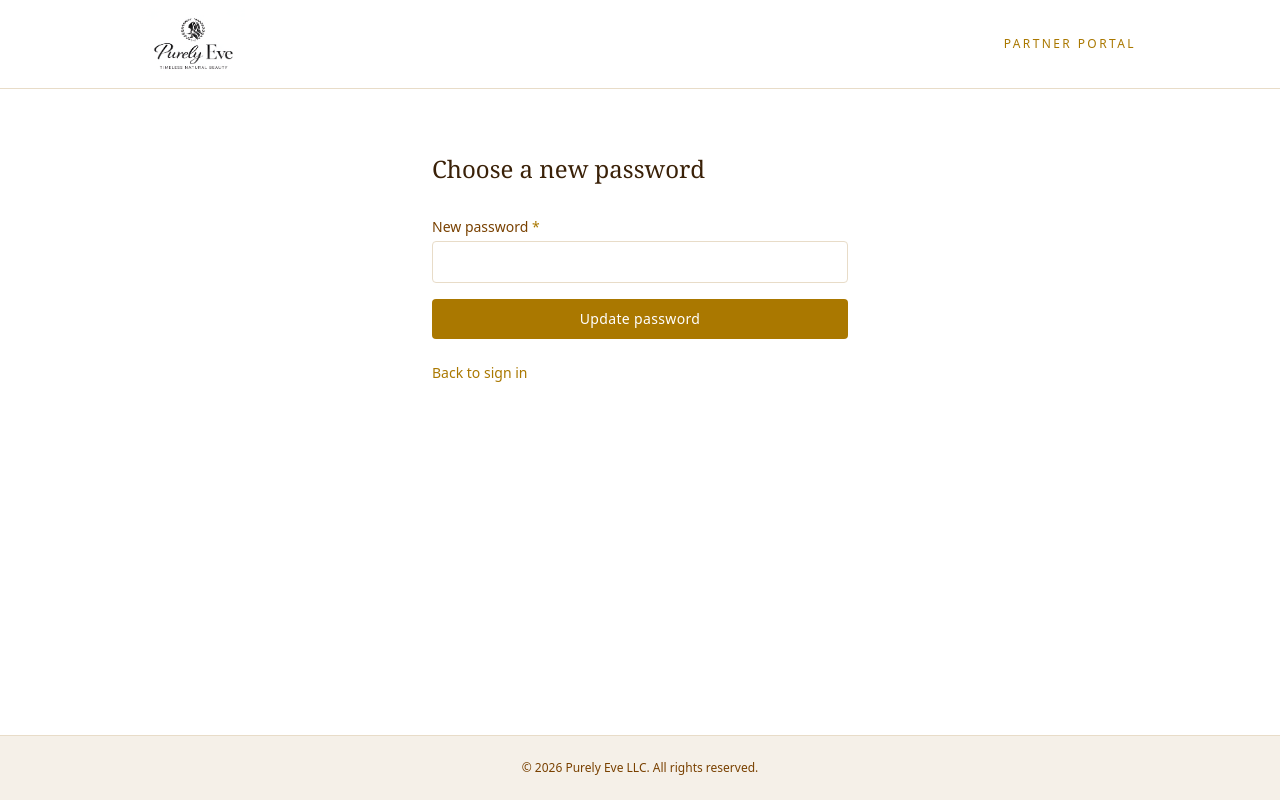
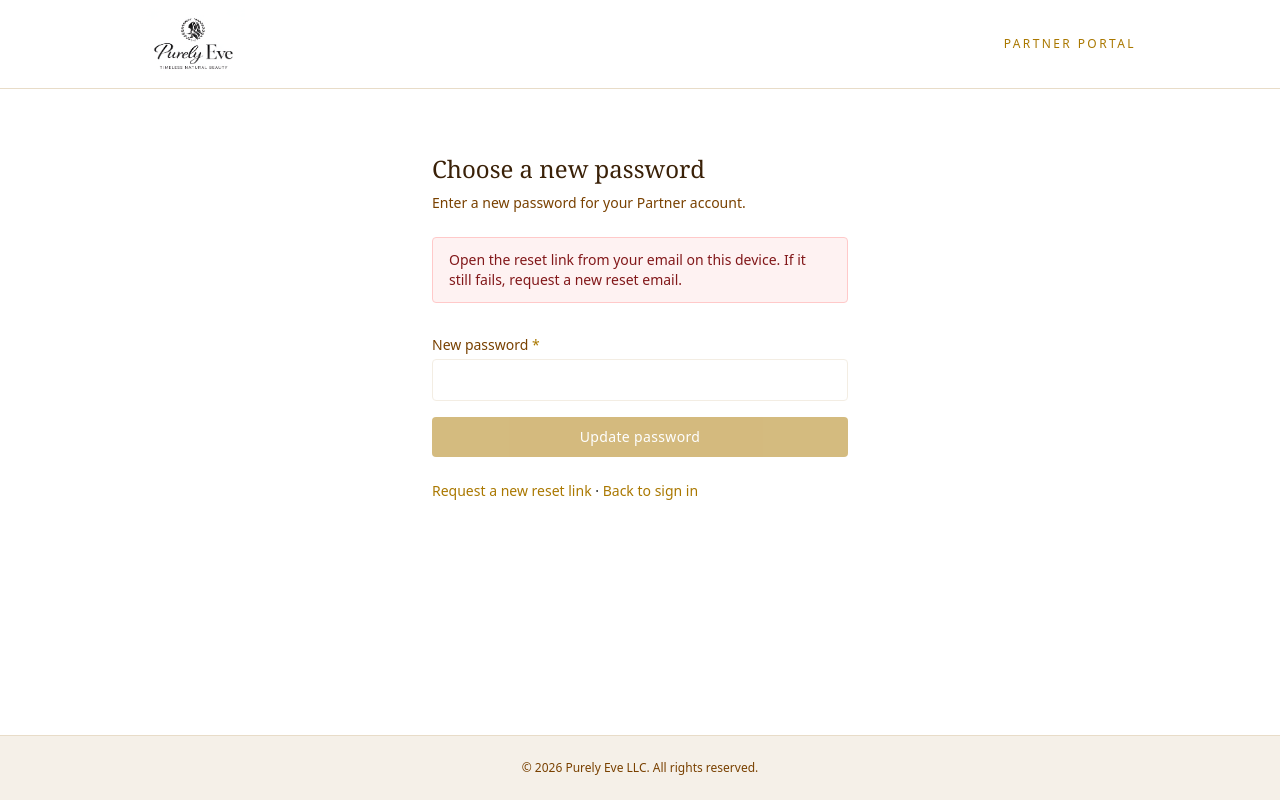
Before and after one commit to purelyeve/partner, a Next.js app: page /reset-password in a window 1280 px wide. Built offline with nearby package versions, Linux system fonts and the light colour scheme; no server answers.

Commit message:
Fix reset-password functionality

```diff
--- a/src/app/auth/callback/route.ts
+++ b/src/app/auth/callback/route.ts
@@ -4,17 +4,25 @@ import { createClient } from '@/lib/supabase/server'
 export async function GET(request: Request) {
   const { searchParams, origin } = new URL(request.url)
   const code = searchParams.get('code')
+  const next = searchParams.get('next') || '/login'
+  const isPasswordReset = next.startsWith('/reset-password')
 
   if (code) {
     const supabase = await createClient()
     const { error } = await supabase.auth.exchangeCodeForSession(code)
     if (!error) {
-      // Confirm the email via code exchange, then sign out so the user
-      // lands on the login page and signs in manually with their password.
+      if (isPasswordReset) {
+        // Keep the recovery session so updateUser({ password }) works.
+        return NextResponse.redirect(`${origin}/reset-password`)
+      }
+      // Email confirmation: sign out so the user signs in with their password.
       await supabase.auth.signOut()
       return NextResponse.redirect(`${origin}/login?verified=1`)
     }
   }
 
+  if (isPasswordReset) {
+    return NextResponse.redirect(`${origin}/reset-password?error=link`)
+  }
   return NextResponse.redirect(`${origin}/login?verified=0`)
 }
--- a/src/app/reset-password/reset-form.tsx
+++ b/src/app/reset-password/reset-form.tsx
@@ -1,27 +1,107 @@
 'use client'
 
-import { useActionState } from 'react'
+import { useActionState, useEffect, useState } from 'react'
 import Link from 'next/link'
 import { PageShell } from '@/components/layout/page-shell'
 import { Alert, Button, Label } from '@/components/ui'
 import { resetPasswordAction } from '@/lib/actions'
+import { createClient } from '@/lib/supabase/client'
 
 export default function ResetPasswordForm() {
   const [state, action, pending] = useActionState(resetPasswordAction, null)
+  const [ready, setReady] = useState(false)
+  const [linkError, setLinkError] = useState<string | null>(null)
+
+  useEffect(() => {
+    if (state?.success && state.redirectTo) {
+      window.location.assign(state.redirectTo)
+    }
+  }, [state])
+
+  useEffect(() => {
+    let cancelled = false
+
+    async function establishRecoverySession() {
+      const supabase = createClient()
+      const params = new URLSearchParams(window.location.search)
+
+      if (params.get('error') === 'link') {
+        if (!cancelled) {
+          setLinkError('That reset link is invalid or has expired. Request a new one.')
+          setReady(true)
+        }
+        return
+      }
+
+      const code = params.get('code')
+      if (code) {
+        const { error } = await supabase.auth.exchangeCodeForSession(code)
+        if (error && !cancelled) {
+          setLinkError(error.message)
+          setReady(true)
+          return
+        }
+        window.history.replaceState({}, '', '/reset-password')
+      }
+
+      // Hash-based recovery links are picked up by getSession on the client.
+      const { data } = await supabase.auth.getSession()
+      if (!cancelled) {
+        if (!data.session) {
+          setLinkError(
+            'Open the reset link from your email on this device. If it still fails, request a new reset email.',
+          )
+        }
+        setReady(true)
+      }
+    }
+
+    void establishRecoverySession()
+    return () => {
+      cancelled = true
+    }
+  }, [])
 
   return (
     <PageShell>
       <div className="max-w-md mx-auto px-4 py-16">
         <h1 className="text-2xl mb-2">Choose a new password</h1>
-        {state?.error && <Alert variant="error">{state.error}</Alert>}
+        <p className="text-sm text-pe-brown mb-6">
+          Enter a new password for your Partner account.
+        </p>
+
+        {(linkError || state?.error) && (
+          <Alert variant="error">{linkError || state?.error}</Alert>
+        )}
+        {state?.success && <Alert variant="success">Password updated. Redirecting to sign in…</Alert>}
+
         <form action={action} className="space-y-4 mt-8">
           <div>
-            <Label htmlFor="password" required>New password</Label>
-            <input id="password" name="password" type="password" required minLength={8} />
+            <Label htmlFor="password" required>
+              New password
+            </Label>
+            <input
+              id="password"
+              name="password"
+              type="password"
+              required
+              minLength={8}
+              disabled={!ready || Boolean(linkError) || Boolean(state?.redirectTo)}
+            />
           </div>
-          <Button type="submit" disabled={pending} className="w-full">Update password</Button>
+          <Button
+            type="submit"
+            disabled={!ready || Boolean(linkError) || pending || Boolean(state?.redirectTo)}
+            className="w-full"
+          >
+            {pending || state?.redirectTo ? 'Updating…' : 'Update password'}
+          </Button>
         </form>
-        <p className="mt-6 text-sm"><Link href="/login">Back to sign in</Link></p>
+        <p className="mt-6 text-sm">
+          <Link href="/forgot-password">Request a new reset link</Link>
+          {' · '}
+          <Link href="/login">Back to sign in</Link>
+        </p>
       </div>
     </PageShell>
   )
--- a/src/lib/actions.ts
+++ b/src/lib/actions.ts
@@ -257,7 +257,7 @@ export async function forgotPasswordAction(_prev: ActionState, formData: FormDat
   const email = String(formData.get('email') ?? '')
   const supabase = await createClient()
   const { error } = await supabase.auth.resetPasswordForEmail(email, {
-    redirectTo: `${process.env.NEXT_PUBLIC_APP_URL}/reset-password`,
+    redirectTo: `${appUrl()}/auth/callback?next=/reset-password`,
   })
   if (error) return { error: error.message }
   return { success: true, message: 'If that email is registered, a reset link has been sent.' }
@@ -268,9 +268,21 @@ export async function resetPasswordAction(_prev: ActionState, formData: FormData
   if (password.length < 8) return { error: 'Password must be at least 8 characters' }
 
   const supabase = await createClient()
+  const {
+    data: { user },
+  } = await supabase.auth.getUser()
+  if (!user) {
+    return {
+      error:
+        'Your reset link expired or the session is missing. Request a new reset email and open the latest link.',
+    }
+  }
+
   const { error } = await supabase.auth.updateUser({ password })
   if (error) return { error: error.message }
-  redirect('/login?reset=1')
+
+  await supabase.auth.signOut()
+  return { success: true, redirectTo: '/login?reset=1' }
 }
 
 /** Dev-only: smoke-test Resend from the home page. */
```
Also changed, not shown: 1 other file (tests, documents, lock files or other folders).
